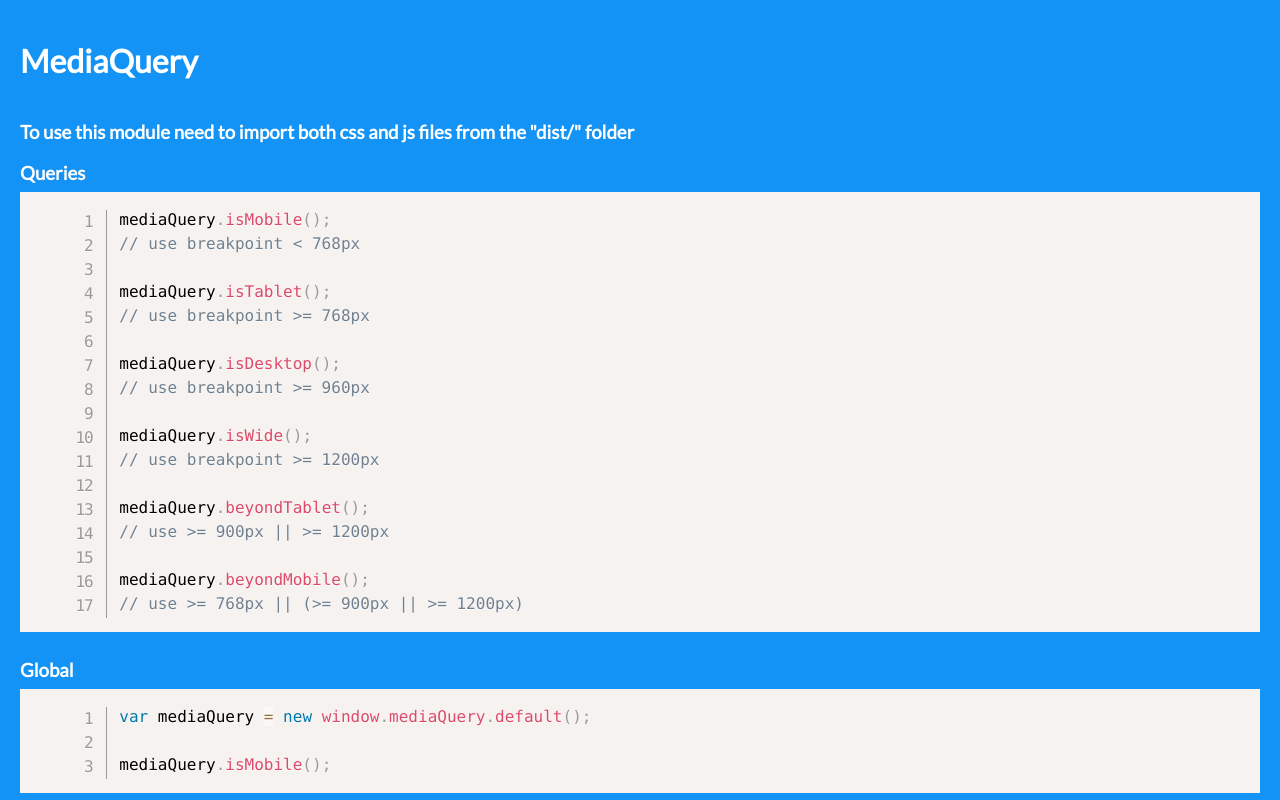
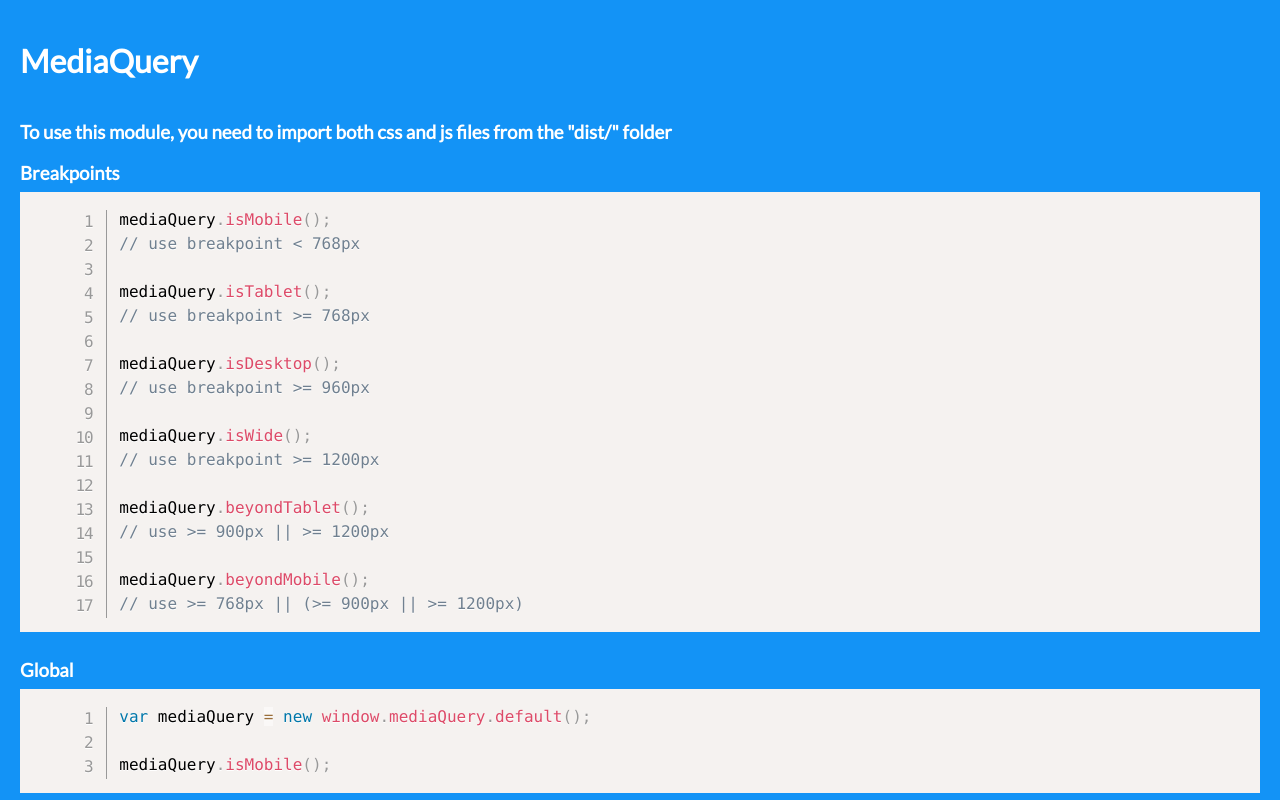
Before and after one commit to getninjas/dhalsim-js, a website: page index.html in a window 1280 px wide. Shown: the top 800 px of the page. Drawn offline with nearby package versions, Linux system fonts and the light colour scheme.

Commit message:
update docs

```diff
--- a/index.html
+++ b/index.html
@@ -21,12 +21,12 @@
   <h1>MediaQuery</h1>
   <br>
   <div class="title">
-    <h3>To use this module need to import both css and js files from the "dist/" folder</h3>
+    <h3>To use this module, you need to import both css and js files from the "dist/" folder</h3>
   </div>
   <br>
 
   <div class="title">
-    <h3>Queries</h3>
+    <h3>Breakpoints</h3>
   </div>
   <pre>
     <code class="language-javascript line-numbers">mediaQuery.isMobile();
```
Also changed, not shown: README.md.
